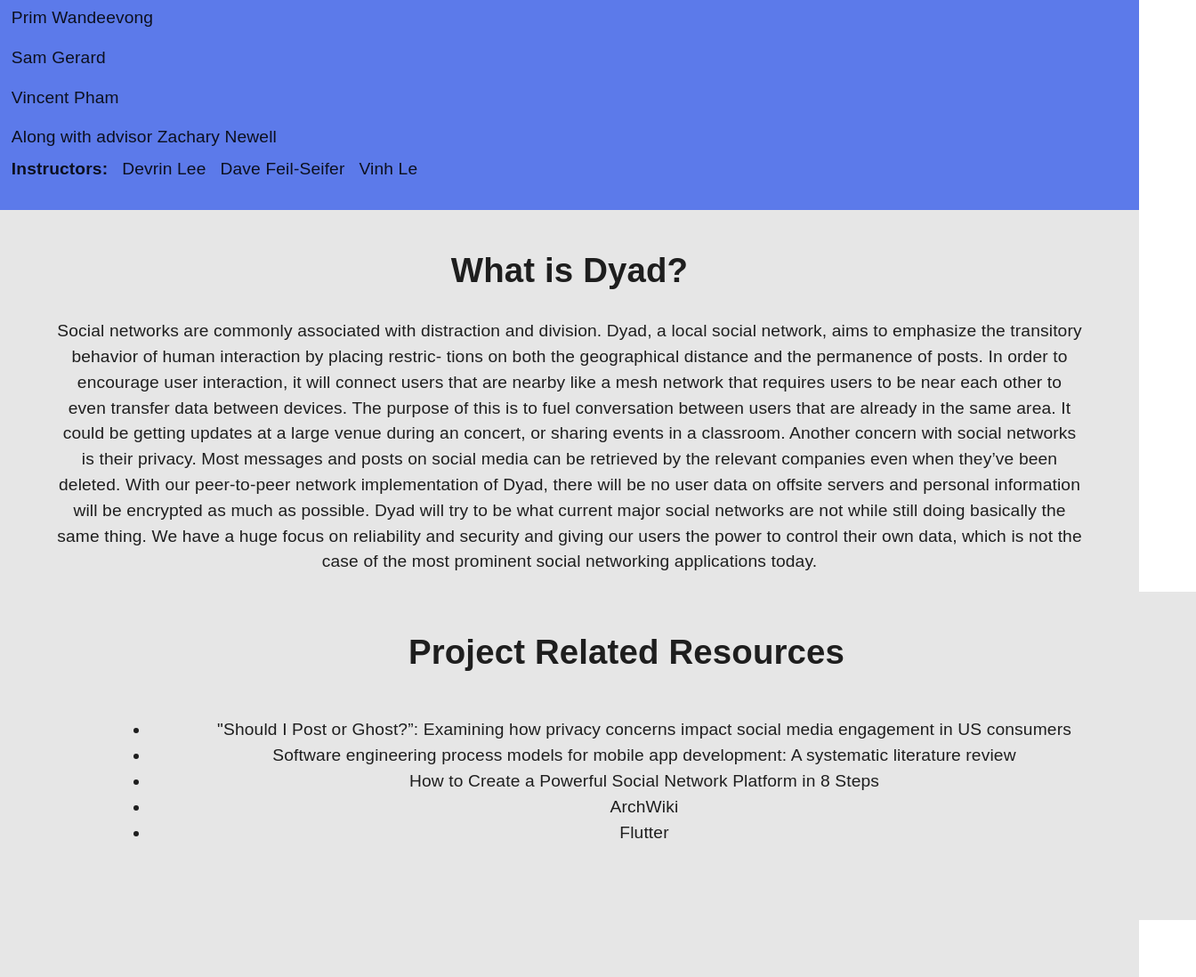
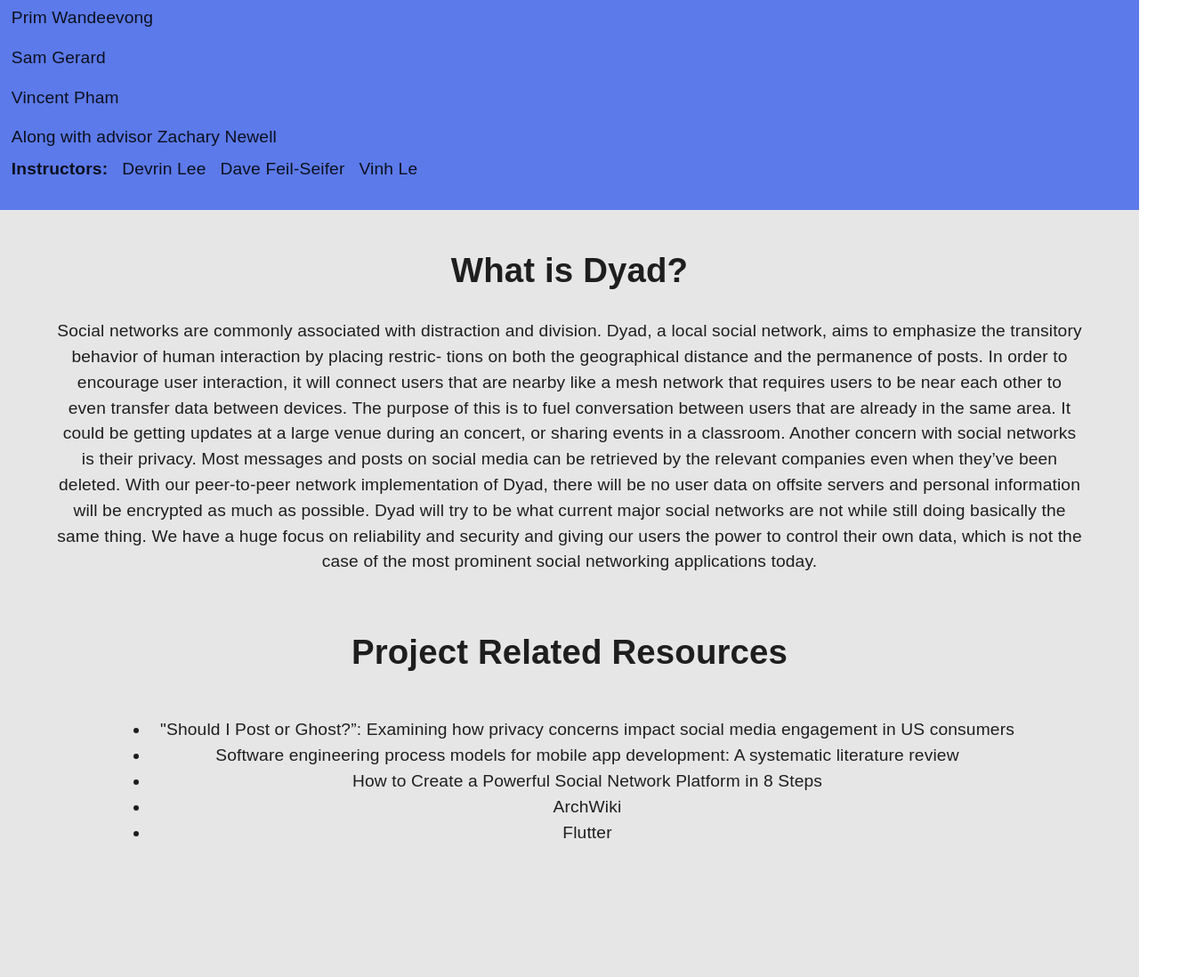
Before and after one commit to DyadSocial/dyad-web, a Next.js app in the folder dyad-web/: page /about in a window 1280 px wide. Shown: the part 396-1494 px from the top of the page at 89% size, 1344 px wide, since content can reach past the window. Built offline with nearby package versions, Linux system fonts and the light colour scheme.

Commit message:
fix(About.module.css): fixed white space to side of page, had to do with css width of classes, set to auto

```diff
--- a/dyad-web/styles/About.module.css
+++ b/dyad-web/styles/About.module.css
@@ -1,5 +1,5 @@
 .team-body {
-    width: 100vw;
+    width: auto;
     font-size: 1.5vw;
     text-align: justify;
     background-color: #5C7AEA;
@@ -8,7 +8,7 @@
   }
 
   .team-title {
-      width: 100vw;
+      width: auto;
       font-size: 1.5vw;
       text-align: justify;
       padding: 1vw;
@@ -16,7 +16,7 @@
   }
 
  .description-title{
-    width: 100vw;
+    width: auto;
     font-size: 1.5vw;
     text-align: center;
     padding: 1vw;
@@ -24,7 +24,7 @@
  }
 
  .description-body{
-    width: 100vw;
+    width: auto;
     font-size: 1.5vw;
     text-align: center;
     background-color: #E6E6E6;
```
